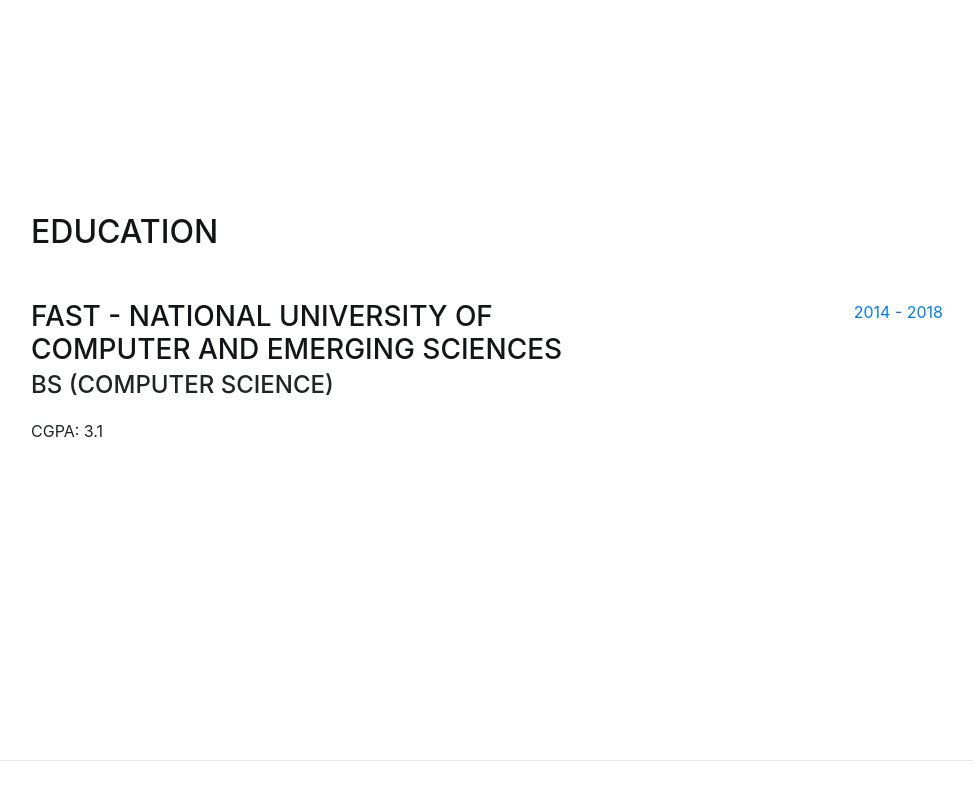
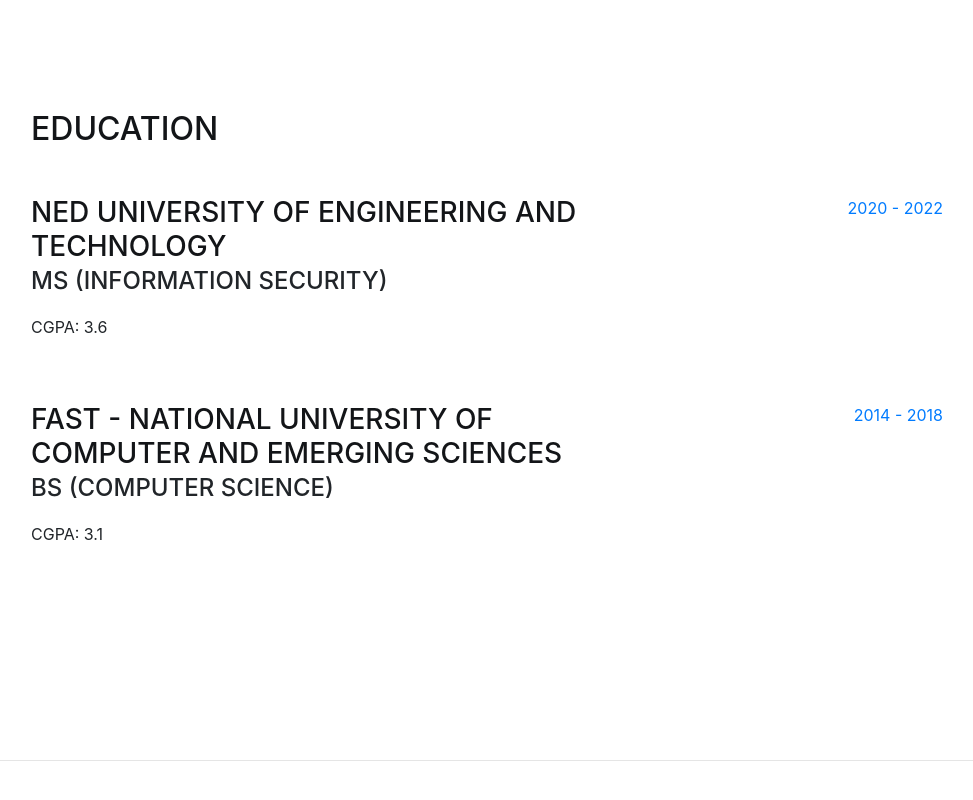
Before and after one commit to Kumail/kumail.github.io, a website with bundled scripts: page index.html in a window 1280 px wide. Shown: the part 1642-2442 px from the top of the page, without its empty margins (289-1262 px from the left). Built offline with nearby package versions, Linux system fonts and the light colour scheme; a web font is replaced by a local one.

Commit message:
Added MS education

```diff
--- a/index.html
+++ b/index.html
@@ -133,6 +133,17 @@
 
         <div class="resume-item d-flex flex-column flex-md-row justify-content-between mb-5">
           <div class="resume-content">
+            <h3 class="mb-0">NED University of Engineering and Technology</h3>
+            <div class="subheading mb-3">MS (Information Security)</div>
+            <p>CGPA: 3.6</p>
+          </div>
+          <div class="resume-date text-md-right">
+            <span class="text-primary">2020 - 2022</span>
+          </div>
+        </div>
+
+        <div class="resume-item d-flex flex-column flex-md-row justify-content-between mb-5">
+          <div class="resume-content">
             <h3 class="mb-0">FAST - National University of Computer and Emerging Sciences</h3>
             <div class="subheading mb-3">BS (Computer Science)</div>
             <p>CGPA: 3.1</p>
```
